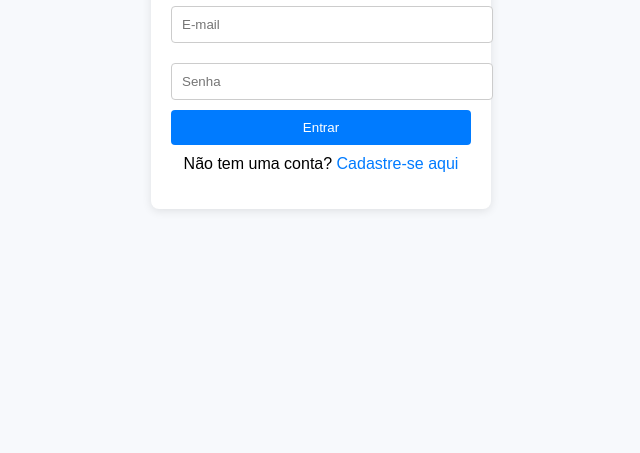
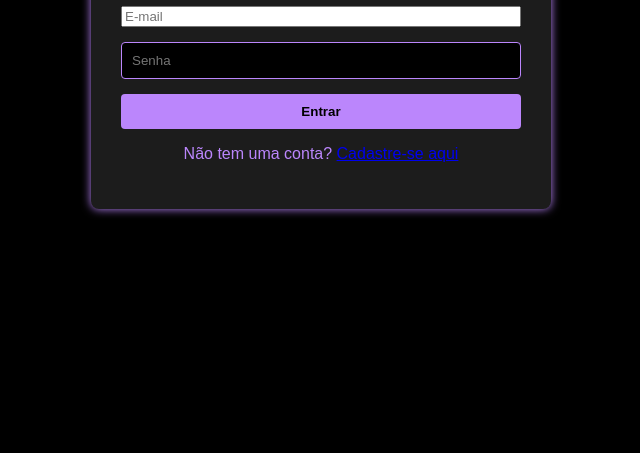
Before and after one commit to DoougMooraes/Gerenciador-de-Finan-as-Pessoais, a website: page login.html in a window 1280 px wide. Shown: the part 347-800 px from the top of the page, without its empty margins (319-959 px from the left). Drawn offline with Linux system fonts and the light colour scheme.

Commit message:
Atualiza projeto com novos arquivos e alterações

```diff
--- a/cadastro.css
+++ b/cadastro.css
@@ -1,60 +1,54 @@
 body {
     font-family: Arial, sans-serif;
-    background-color: #f4f4f4;
+    background-color: #000000;
+    color: #bb86fc;
     display: flex;
+    align-items: center;
     justify-content: center;
-    align-items: center;
     height: 100vh;
     margin: 0;
 }
 
 .container {
-    background-color: #ffffff;
-    padding: 20px;
-    border-radius: 5px;
-    box-shadow: 0 2px 10px rgba(0, 0, 0, 0.1);
-    width: 300px;
+    background-color: #1c1c1c;
+    padding: 30px;
+    border-radius: 8px;
+    width: 100%;
+    max-width: 400px;
+    text-align: center;
+    box-shadow: 0px 0px 10px #bb86fc;
 }
 
-h1 {
-    text-align: center;
-    color: #333333;
+h2 {
+    margin-bottom: 20px;
+    color: #bb86fc;
 }
 
 form {
     display: flex;
     flex-direction: column;
+    gap: 15px;
 }
 
-input {
-    margin: 10px 0;
+input[type="text"], input[type="password"], input[type="email"] {
     padding: 10px;
-    border: 1px solid #dddddd;
+    border: 1px solid #bb86fc;
     border-radius: 4px;
+    background-color: #000000;
+    color: #ffffff;
 }
 
 button {
     padding: 10px;
-    background-color: #4CAF50; /* Cor verde */
-    color: white;
     border: none;
     border-radius: 4px;
+    background-color: #bb86fc;
+    color: #000000;
+    font-weight: bold;
     cursor: pointer;
+    transition: background-color 0.3s;
 }
 
 button:hover {
-    background-color: #45a049;
+    background-color: #2980b9;
 }
-
-p {
-    text-align: center;
-}
-
-a {
-    color: #4CAF50; /* Cor verde */
-    text-decoration: none;
-}
-
-a:hover {
-    text-decoration: underline;
-}
--- a/login.css
+++ b/login.css
@@ -1,59 +1,54 @@
 body {
     font-family: Arial, sans-serif;
-    background-color: #f7f9fc; /* Cor de fundo suave */
+    background-color: #000000;
+    color: #bb86fc;
+    display: flex;
+    align-items: center;
+    justify-content: center;
+    height: 100vh;
     margin: 0;
-    padding: 0;
-    display: flex;
-    justify-content: center;
-    align-items: center;
-    height: 100vh; /* Altura da tela */
 }
 
 .container {
-    background-color: white; /* Fundo branco para o formulário */
-    padding: 20px;
+    background-color: #1c1c1c;
+    padding: 30px;
     border-radius: 8px;
-    box-shadow: 0 2px 10px rgba(0, 0, 0, 0.1);
-    width: 300px; /* Largura do formulário */
-    text-align: center; /* Centraliza o texto */
+    width: 100%;
+    max-width: 400px;
+    text-align: center;
+    box-shadow: 0px 0px 10px #bb86fc;
 }
 
-h1 {
-    color: #007bff; /* Cor do título */
-    margin-bottom: 20px; /* Espaço abaixo do título */
+h2 {
+    margin-bottom: 20px;
+    color: #bb86fc;
 }
 
-input {
-    width: 100%; /* Largura total */
-    padding: 10px; /* Espaço interno */
-    margin: 10px 0; /* Espaço entre os campos */
-    border: 1px solid #ccc; /* Bordas suaves */
-    border-radius: 4px; /* Cantos arredondados */
+form {
+    display: flex;
+    flex-direction: column;
+    gap: 15px;
+}
+
+input[type="text"], input[type="password"] {
+    padding: 10px;
+    border: 1px solid #bb86fc;
+    border-radius: 4px;
+    background-color: #000000;
+    color: #ffffff;
 }
 
 button {
-    width: 100%; /* Largura total */
     padding: 10px;
-    background-color: #007bff; /* Cor de fundo do botão */
-    color: white; /* Cor do texto do botão */
-    border: none; /* Sem bordas */
-    border-radius: 4px; /* Cantos arredondados */
-    cursor: pointer; /* Muda o cursor para mão ao passar */
+    border: none;
+    border-radius: 4px;
+    background-color: #bb86fc;
+    color: #000000;
+    font-weight: bold;
+    cursor: pointer;
+    transition: background-color 0.3s;
 }
 
 button:hover {
-    background-color: #0056b3; /* Cor mais escura ao passar o mouse */
+    background-color: #2980b9;
 }
-
-p {
-    margin-top: 10px; /* Espaço acima do parágrafo */
-}
-
-a {
-    color: #007bff; /* Cor do link */
-    text-decoration: none; /* Remove sublinhado */
-}
-
-a:hover {
-    text-decoration: underline; /* Sublinha ao passar o mouse */
-}
--- a/login.js
+++ b/login.js
@@ -57,10 +57,3 @@ function carregarTransacoes() {
         })
         .catch(error => console.error('Erro ao carregar transações:', error));
 }
-
-// Verifica se a página index.html está carregada e chama carregarTransacoes
-window.onload = () => {
-    if (window.location.pathname.includes("index.html")) {
-        carregarTransacoes();
-    }
-};
```
Also changed, not shown: script.js (+31 -46 lines).
